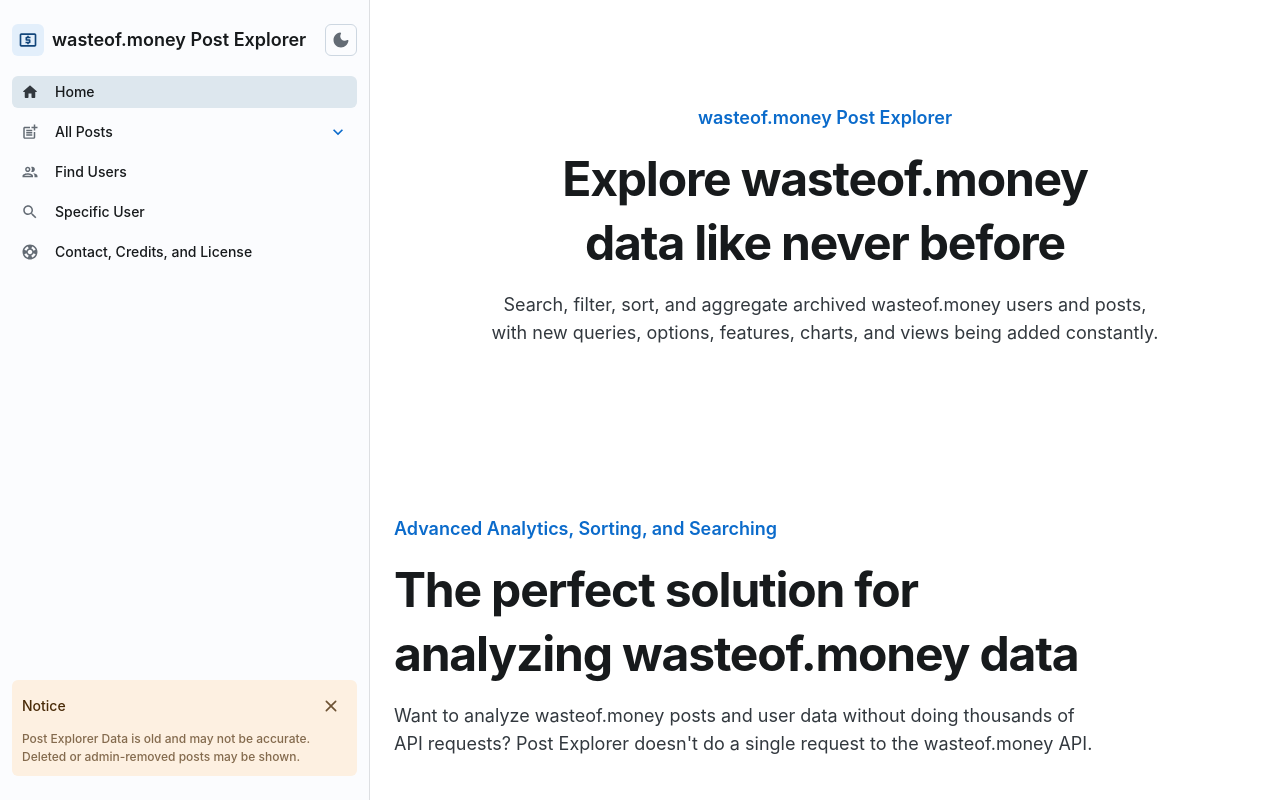
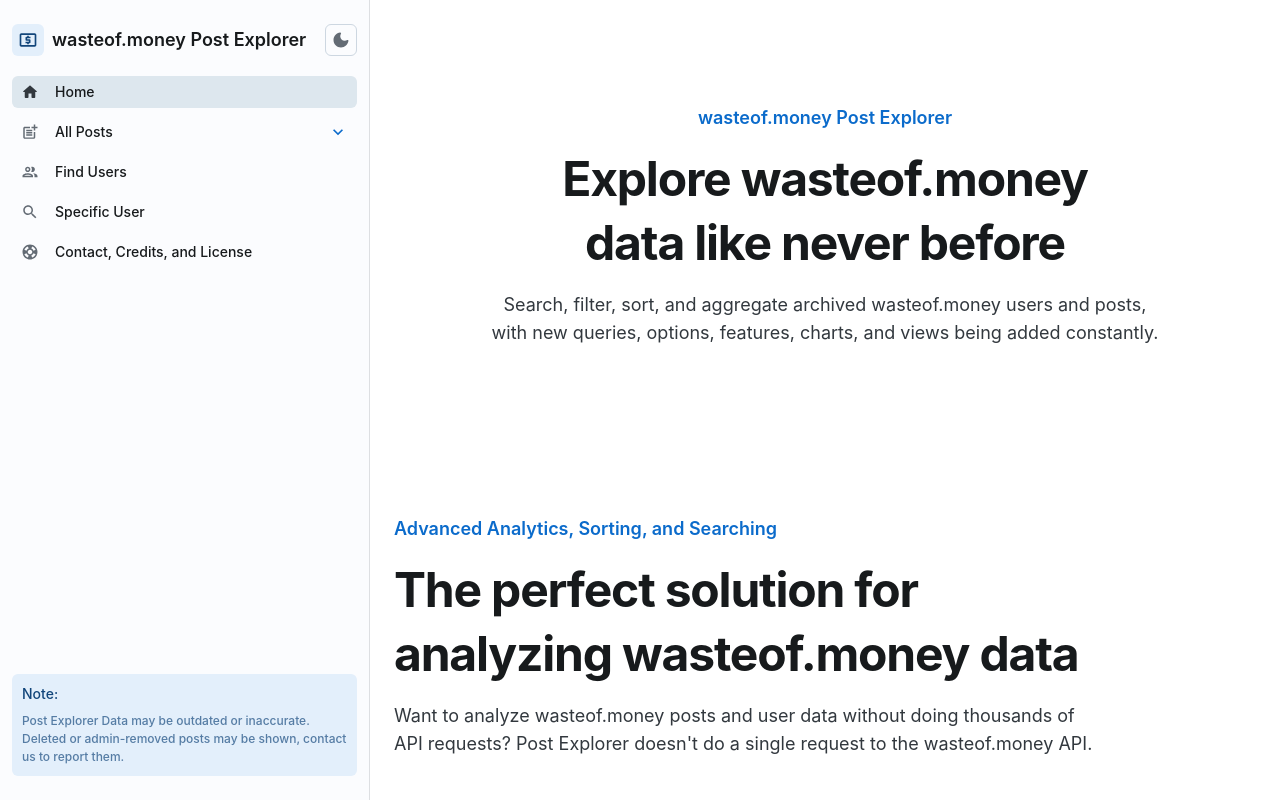
Before and after one commit to imadeanaccount1/wasteofpostexplorer, a Next.js app: page / in a window 1280 px wide. Built offline with nearby package versions, Linux system fonts and the light colour scheme.

Commit message:
Update Notice

```diff
--- a/app/components/Sidebar.tsx
+++ b/app/components/Sidebar.tsx
@@ -271,7 +271,7 @@ export default function Sidebar(props: { user: string; page: string }) {
         <Card
           invertedColors
           variant="soft"
-          color="warning"
+          color="primary"
           size="sm"
           sx={{ boxShadow: "none" }}
         >
@@ -280,14 +280,11 @@ export default function Sidebar(props: { user: string; page: string }) {
             justifyContent="space-between"
             alignItems="center"
           >
-            <Typography level="title-sm">Notice</Typography>
-            <IconButton size="sm">
-              <CloseRoundedIcon />
-            </IconButton>
+            <Typography level="title-sm">Note:</Typography>
           </Stack>
           <Typography level="body-xs">
-            Post Explorer Data is old and may not be accurate. Deleted or
-            admin-removed posts may be shown.
+            Post Explorer Data may be outdated or inaccurate. Deleted or
+            admin-removed posts may be shown, contact us to report them.
           </Typography>
         </Card>
       </Box>
```
